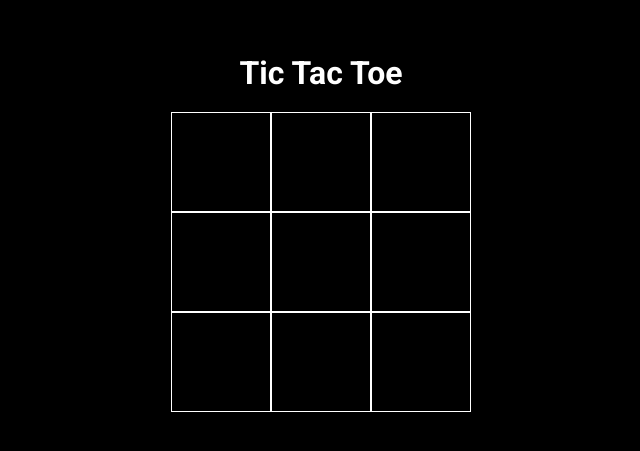
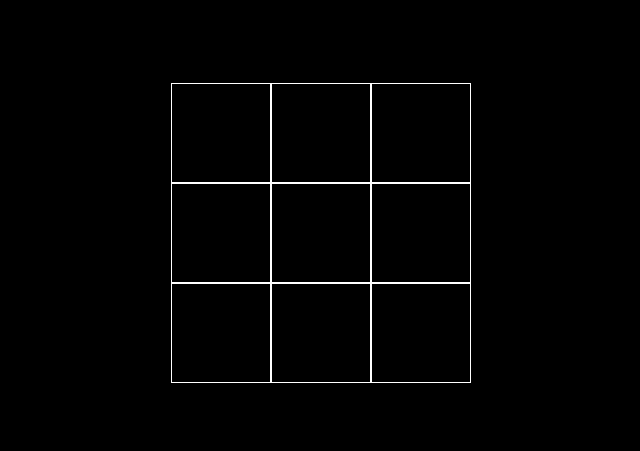
Before and after one commit to shadinmhd/tic-tac-toe, a React (Vite) app: page / in a window 1280 px wide. Shown: the part 167-618 px from the top of the page, without its empty margins (319-959 px from the left). Built offline with nearby package versions, Linux system fonts and the light colour scheme.

Commit message:
moved game board from app.jsx to a seprate component

```diff
--- a/package.json
+++ b/package.json
@@ -10,6 +10,9 @@
     "preview": "vite preview"
   },
   "dependencies": {
+    "@emotion/react": "^11.11.1",
+    "@emotion/styled": "^11.11.0",
+    "@mui/material": "^5.13.4",
     "react": "^18.2.0",
     "react-dom": "^18.2.0"
   },
--- a/src/App.jsx
+++ b/src/App.jsx
@@ -1,85 +1,16 @@
 import { useState } from 'react'
 import './App.css'
+import Game from './components/Game'
 
 function App() {
-  const [val, setVal] = useState([
-    {key : 1, label : " ", active : false},
-    {key : 2, label : " ", active : false},
-    {key : 3, label : " ", active : false},
-    {key : 4, label : " ", active : false},
-    {key : 5, label : " ", active : false},
-    {key : 6, label : " ", active : false},
-    {key : 7, label : " ", active : false},
-    {key : 8, label : " ", active : false},
-    {key : 9, label : " ", active : false}
-  ])
-  const [play, setPlay] = useState(true)
-  const [box, setBox] = useState(false)
-  const number = 9
-  const [input, setInput] = useState("X")
-
-  function checkWinner(){
-    if(play){
-      if(val[0].label === val[1].label && val[1].label === val[2].label && val[2].label != " "){
-        console.log("i think")
-        setPlay(false)
-      }
-      else if(val[3].label === val[4].label && val[4].label === val[5].label && val[5].label != " "){
-        console.log("i think")
-        setPlay(false)
-      }
-      else if(val[6].label === val[7].label && val[7].label === val[8].label && val[8].label != " "){
-        console.log("i think")
-        setPlay(false)
-      }
-      else if(val[0].label === val[3].label && val[3].label === val[6].label && val[6].label != " "){
-        console.log("i think")
-        setPlay(false)
-      }
-      else if(val[1].label === val[4].label && val[4].label === val[7].label && val[7].label != " "){
-        console.log("i think")
-        setPlay(false)
-      }
-      else if(val[2].label === val[5].label && val[5].label === val[8].label && val[8].label != " "){
-        console.log("i think")
-        setPlay(false)
-      }
-      else if(val[0].label === val[4].label && val[4].label === val[8].label && val[8].label != " "){
-        console.log("i think")
-        setPlay(false)
-      }
-      else if(val[2].label === val[4].label && val[4].label === val[6].label && val[6].label != " "){
-        console.log("i think")
-        setPlay(false)
-      }
-    }
-  }
-
-  function click(key){
-    let temp = [...val]
-    if(temp[key-1].label === " ") {
-      temp[key-1].label = input
-      input === "X" ? setInput("O") : setInput("X")
-    }
-    setVal(temp)
-    checkWinner()
-  }
-  return (<>
-    <h1>Tic Tac Toe</h1>
-    {play ? (
-    <div id='container' >
-      {val.map((e) => {
-        return <button disabled={play? false : true} key={e.key} onClick={() => click(e.key)} className='btn'>{e.label}</button>
-      })}
-    </div>
-    ):(
-      <div>
-        <h1>Some one Won</h1>
-      </div>
-    )
-    }
-  </>
-  )
+  const [play, setplay] = useState(true)
+  return( <>
+  { play? (
+    <Game play={play} setplay={setplay} />
+  ) : (
+    <h1>Some one One</h1>
+  )}
+  </>)
 }
 
 export default App
--- /dev/null
+++ b/src/components/Game.jsx
@@ -0,0 +1,74 @@
+import React, { useState } from 'react'
+import '../App.css'
+
+function Game(prop) {
+    const [val, setVal] = useState([
+        {key : 1, label : " "},
+        {key : 2, label : " "},
+        {key : 3, label : " "},
+        {key : 4, label : " "},
+        {key : 5, label : " "},
+        {key : 6, label : " "},
+        {key : 7, label : " "},
+        {key : 8, label : " "},
+        {key : 9, label : " "}
+      ])
+      const [input, setInput] = useState("X")
+
+      function checkWinner(){
+        if(prop.play){
+          if(val[0].label === val[1].label && val[1].label === val[2].label && val[2].label != " "){
+            console.log("i think")
+            prop.setplay(false)
+          }
+          else if(val[3].label === val[4].label && val[4].label === val[5].label && val[5].label != " "){
+            console.log("i think")
+            prop.setplay(false)
+          }
+          else if(val[6].label === val[7].label && val[7].label === val[8].label && val[8].label != " "){
+            console.log("i think")
+            prop.setplay(false)
+          }
+          else if(val[0].label === val[3].label && val[3].label === val[6].label && val[6].label != " "){
+            console.log("i think")
+            prop.setplay(false)
+          }
+          else if(val[1].label === val[4].label && val[4].label === val[7].label && val[7].label != " "){
+            console.log("i think")
+            prop.setplay(false)
+          }
+          else if(val[2].label === val[5].label && val[5].label === val[8].label && val[8].label != " "){
+            console.log("i think")
+            prop.setplay(false)
+          }
+          else if(val[0].label === val[4].label && val[4].label === val[8].label && val[8].label != " "){
+            console.log("i think")
+            prop.setplay(false)
+          }
+          else if(val[2].label === val[4].label && val[4].label === val[6].label && val[6].label != " "){
+            console.log("i think")
+            prop.setplay(false)
+          }
+        }
+      }
+
+      function click(key){
+        let temp = [...val]
+        if(temp[key-1].label === " ") {
+          temp[key-1].label = input
+          input === "X" ? setInput("O") : setInput("X")
+        }
+        setVal(temp)
+        checkWinner()
+      }
+      return (<>
+        <div id='container' >
+          {val.map((e) => {
+            return <button disabled={prop.play? false : true} key={e.key} onClick={() => click(e.key)} className='btn'>{e.label}</button>
+          })}
+        </div>
+      </>
+      )
+}
+
+export default Game
```
Also changed, not shown: 1 other file (tests, documents, lock files or other folders).
